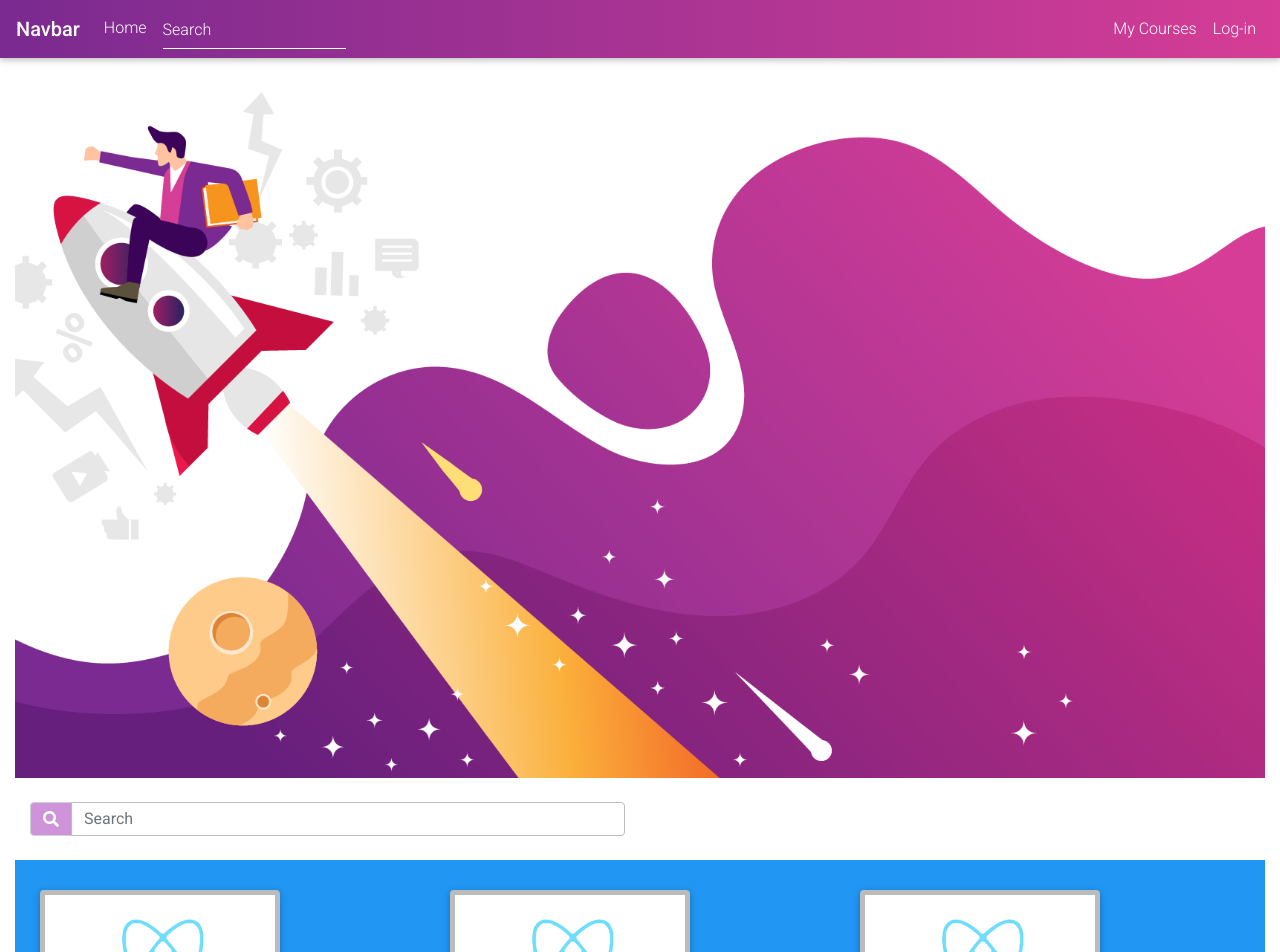
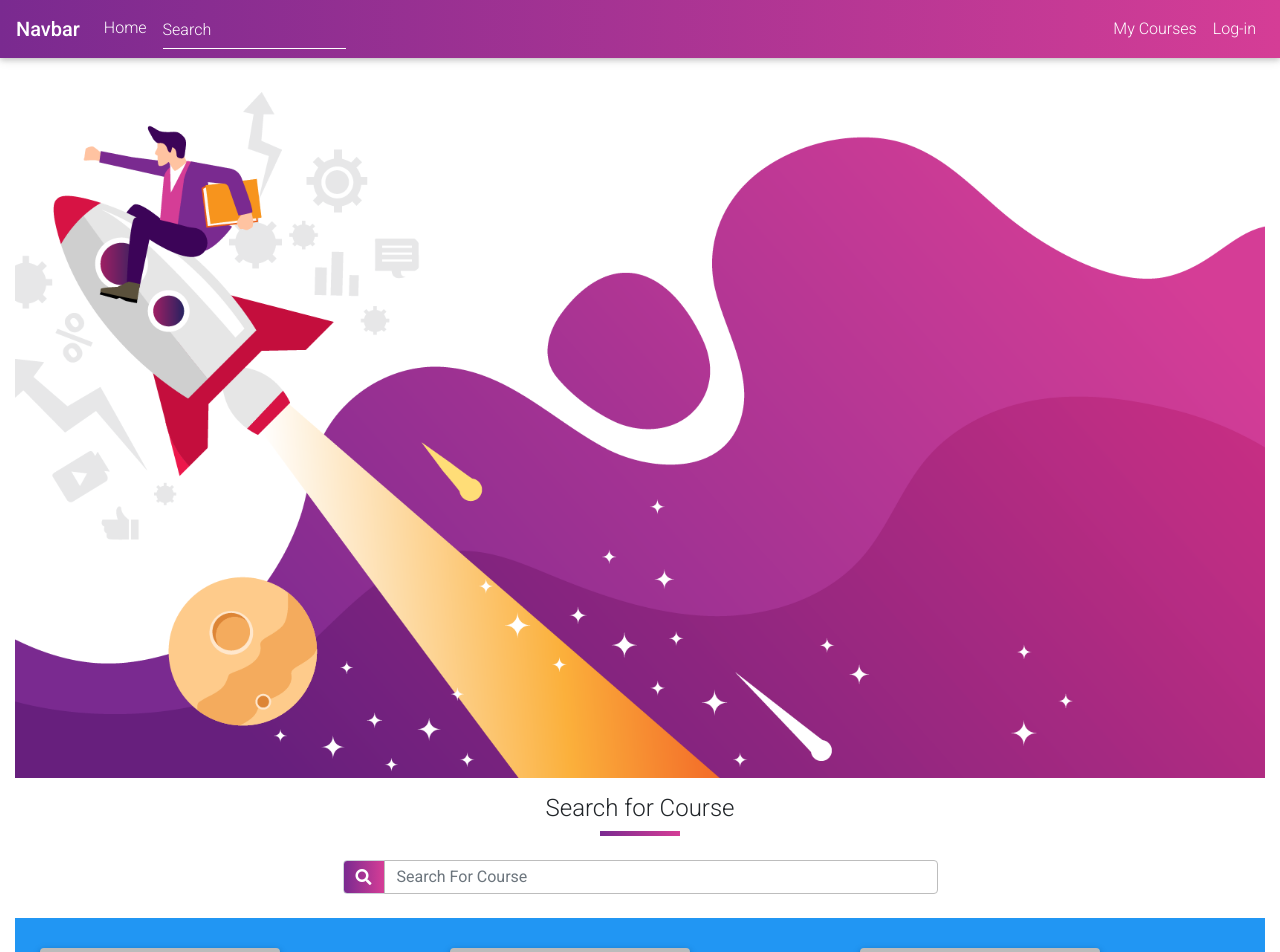
Before and after one commit to roee030/courses-app-react, a React (Create React App) app: page / in a window 1280 px wide. Shown: the top 952 px of the page. Built offline with nearby package versions, Linux system fonts and the light colour scheme.

Commit message:
searchbar added to home page

```diff
--- a/src/components/SearchBar.css
+++ b/src/components/SearchBar.css
@@ -2,4 +2,15 @@
     border: 1px solid #bdbdbd;
     border-top-right-radius: 0.25rem;
     border-bottom-right-radius: 0.25rem;
+
   }
+#basic-text1{
+  background: linear-gradient(to left, #D53D96  , #7A2A90 );
+}
+
+  .SearchBar
+  {
+    display: flex;
+    align-items: center;
+    justify-content: center;
+  }
--- a/src/components/SearchBar.js
+++ b/src/components/SearchBar.js
@@ -3,16 +3,18 @@ import { MDBCol, MDBIcon } from "mdbreact";
 import "./SearchBar.css";
 const SearchPage = () => {
   return (
+    <div className="SearchBar">
     <MDBCol md="6">
-      <div className="input-group md-form form-sm form-1 pl-0">
+      <div className="input-group md-form form-sm form-1 pl-0 ">
         <div className="input-group-prepend">
-          <span className="input-group-text purple lighten-3" id="basic-text1">
+          <span className="input-group-text  lighten-3" id="basic-text1">
             <MDBIcon className="text-white" icon="search" />
           </span>
         </div>
-        <input className="form-control my-0 py-1" type="text" placeholder="Search" aria-label="Search" />
+        <input className="form-control my-0 py-1" type="text" placeholder="Search For Course" aria-label="Search" />
       </div>
     </MDBCol>
+    </div>
   );
 }
 
--- /dev/null
+++ b/src/components/Title.css
@@ -0,0 +1,16 @@
+.section-title {
+    text-align: center;
+    margin-top: 1rem;
+  }
+  .section-title h5 {
+    font-size: 2rem;
+    letter-spacing: 3px;
+    text-transform: capitalize;
+    margin-bottom: 1rem;
+  }
+  .section-title div {
+    width: 5rem;
+    height: 5px;
+    margin: 0 auto;
+    background: linear-gradient(to left, #D53D96  , #7A2A90 );
+  }
--- a/src/components/Title.js
+++ b/src/components/Title.js
@@ -0,0 +1,10 @@
+import React from 'react'
+import "./Title.css"
+export default function Title({title}) {
+    return (
+        <div className="section-title">
+          <h4>{title}</h4>
+          <div />
+        </div>
+      );
+}
--- a/src/pages/Home.js
+++ b/src/pages/Home.js
@@ -4,6 +4,7 @@ import { Link } from "react-router-dom";
 import './Home.css'
 import Courses from './Courses';
 import SearchBar from '../components/SearchBar';
+import Title from '../components/Title';
 export default function Home() {
 
     return (
@@ -11,6 +12,7 @@ export default function Home() {
 
 
             <div className="bg"></div>
+            <Title title={"Search for Course"}/>
             <SearchBar/>
             <Courses/>
             </>
```
